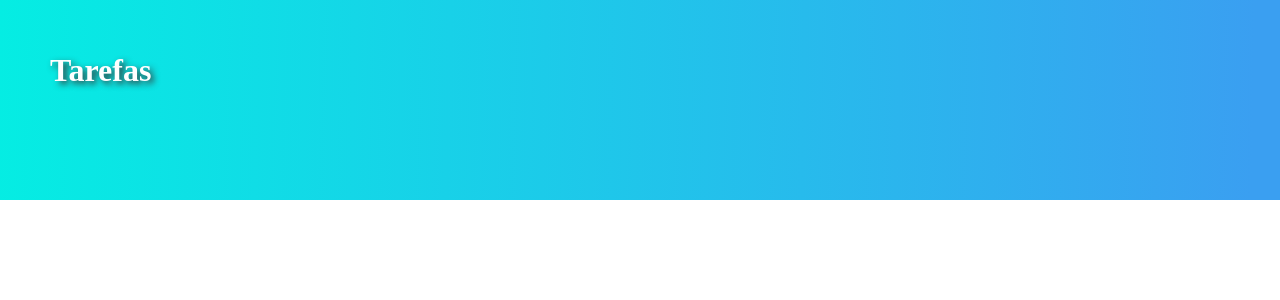
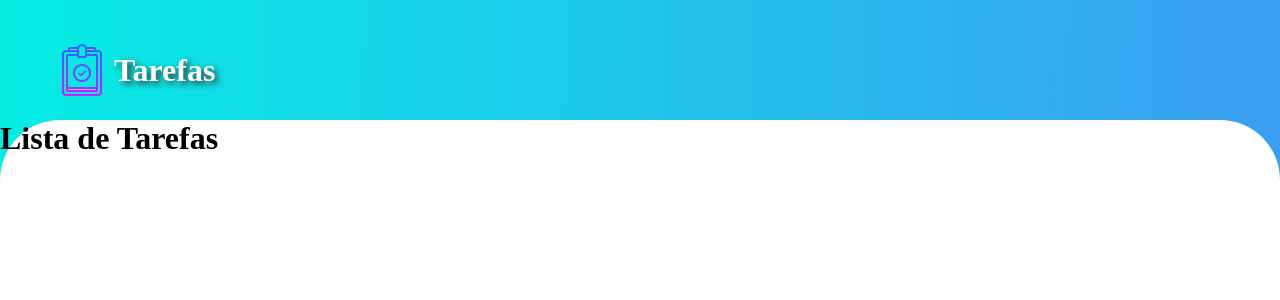
Before and after one commit to moabebatista/projeto-app-tarefa-onesight, a React (Create React App) app in the folder front-webapp-tarefas/webapp-tarefas/: page / in a window 1280 px wide. Shown: the top 300 px of the page. Built offline with nearby package versions, Linux system fonts and the light colour scheme.

Commit message:
Criando component TaskList

```diff
--- a/front-webapp-tarefas/webapp-tarefas/src/App.js
+++ b/front-webapp-tarefas/webapp-tarefas/src/App.js
@@ -1,5 +1,6 @@
 import React from 'react';
 import Header from './Components/Header';
+import TasksList from './Components/TasksList'
 import UserContext from './Contexts/UserContext';
 
 function App() {
@@ -8,8 +9,11 @@ function App() {
 
   return (
     <div className="App">
-      <Header></Header>
+      <Header />
       <UserContext.Provider value={valuesProvider}>
+        <main className="container--main">
+          <TasksList />
+        </main>
       </UserContext.Provider>
     </div>
   );
--- a/front-webapp-tarefas/webapp-tarefas/src/Components/Header/index.js
+++ b/front-webapp-tarefas/webapp-tarefas/src/Components/Header/index.js
@@ -1,8 +1,10 @@
 import './styles.css';
+import blocodetarefa from '../../assets/blocodetarefa.png'
 
 function Header () {
     return (
         <header className="container--header">
+            <img src={blocodetarefa} alt="bloco de tarefa" />
             <h1>Tarefas</h1>
         </header>
     );
--- a/front-webapp-tarefas/webapp-tarefas/src/Components/Header/styles.css
+++ b/front-webapp-tarefas/webapp-tarefas/src/Components/Header/styles.css
@@ -7,7 +7,7 @@
     background: linear-gradient(91.26deg, #05EDE3 0%, #3A9FF1 97.77%);
     padding: 0 50px;
 }
-.container--header h1 {
+.container--header h1, img {
     margin-top: -60px;
     color: #ffffff;
     text-shadow: #353333 0.1em 0.1em 0.2em
--- /dev/null
+++ b/front-webapp-tarefas/webapp-tarefas/src/Components/TasksList/index.js
@@ -0,0 +1,9 @@
+import './styles.css';
+
+function TasksList() {
+    return (
+        <h1>Lista de Tarefas</h1>
+    )
+}
+
+export default TasksList;
--- a/front-webapp-tarefas/webapp-tarefas/src/index.css
+++ b/front-webapp-tarefas/webapp-tarefas/src/index.css
@@ -3,3 +3,9 @@
   padding: 0;
   box-sizing: border-box;
 }
+.container--main {
+  background-color: #ffffff;
+  border-radius: 60px 60px 0px 0px;
+  height: calc(100vh  - 140px);
+  margin-top: -80px;
+}
```
Also changed, not shown: front-webapp-tarefas/webapp-tarefas/src/Components/TasksList/styles.css (added), front-webapp-tarefas/webapp-tarefas/src/assets/blocodetarefa.png (added).
